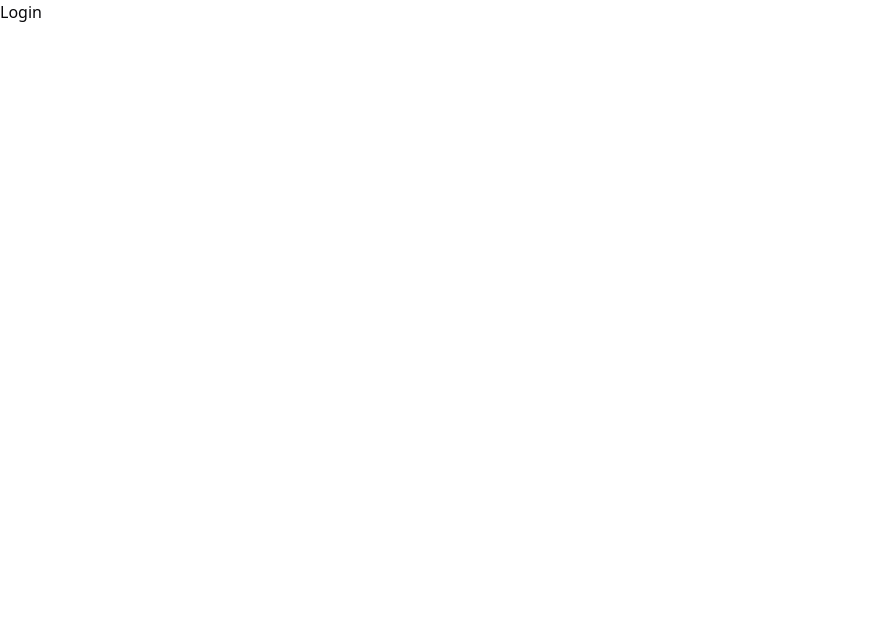
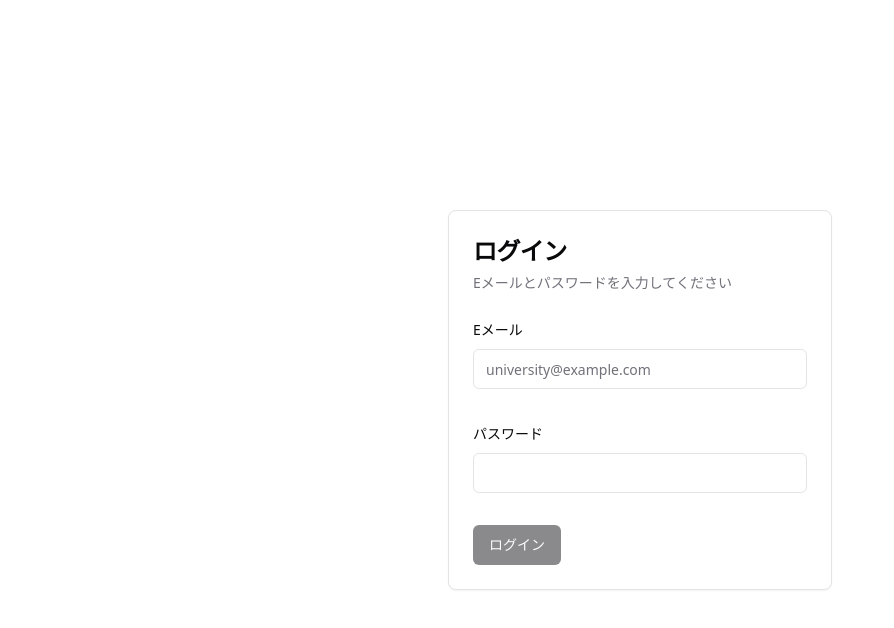
Before and after one commit to aisaka-1653/university-course-manager-front, a React (Vite) app: page /users/login in a window 1280 px wide. Shown: the top 628 px of the page, without its empty margins (0-894 px from the left). Built offline with nearby package versions, Linux system fonts and the light colour scheme.

Commit message:
feat: ログインフォームのレイアウトを実装

```diff
--- a/src/components/pages/Login.tsx
+++ b/src/components/pages/Login.tsx
@@ -1,3 +1,83 @@
+import { loginFormSchema, LoginFormSchema } from "@/schema/loginFormSchema";
+import { zodResolver } from "@hookform/resolvers/zod";
+import { useForm } from "react-hook-form";
+import {
+  Form,
+  FormControl,
+  FormField,
+  FormItem,
+  FormLabel,
+  FormMessage,
+} from "../ui/form";
+import { Button } from "../ui/button";
+import { Input } from "../ui/input";
+import {
+  Card,
+  CardContent,
+  CardDescription,
+  CardHeader,
+  CardTitle,
+} from "../ui/card";
+
 export const Login = () => {
-  return <div>Login</div>
-}
+  const form = useForm<LoginFormSchema>({
+    mode: "onChange",
+    resolver: zodResolver(loginFormSchema),
+    defaultValues: {
+      email: "",
+      password: "",
+    },
+  });
+
+  const handleSubmit = (user: LoginFormSchema) => {
+    console.log(user);
+    form.reset();
+  };
+
+  return (
+    <Card className="mx-auto max-w-sm">
+      <CardHeader>
+        <CardTitle className="text-2xl">ログイン</CardTitle>
+        <CardDescription>Eメールとパスワードを入力してください</CardDescription>
+      </CardHeader>
+      <CardContent>
+        <Form {...form}>
+          <form
+            onSubmit={form.handleSubmit(handleSubmit)}
+            className="space-y-8"
+          >
+            <FormField
+              control={form.control}
+              name="email"
+              render={({ field }) => (
+                <FormItem>
+                  <FormLabel>Eメール</FormLabel>
+                  <FormControl>
+                    <Input placeholder="university@example.com" {...field} />
+                  </FormControl>
+                  <FormMessage />
+                </FormItem>
+              )}
+            />
+            <FormField
+              control={form.control}
+              name="password"
+              render={({ field }) => (
+                <FormItem>
+                  <FormLabel>パスワード</FormLabel>
+                  <FormControl>
+                    <Input {...field} />
+                  </FormControl>
+                  <FormMessage />
+                </FormItem>
+              )}
+            />
+            <Button type="submit" disabled={!form.formState.isValid}>
+              ログイン
+            </Button>
+          </form>
+        </Form>
+      </CardContent>
+    </Card>
+  );
+};
--- /dev/null
+++ b/src/components/templates/AuthLayout.tsx
@@ -0,0 +1,11 @@
+import { Outlet } from "react-router-dom"
+
+export const AuthLayout = () => {
+  return (
+    <div className="flex items-center justify-center min-h-screen">
+      <div className="container mx-auto px-4 max-w-md">
+        <Outlet />
+      </div>
+    </div>
+  )
+}
--- a/src/router/Router.tsx
+++ b/src/router/Router.tsx
@@ -1,10 +1,13 @@
 import { Login } from "@/components/pages/Login"
+import { AuthLayout } from "@/components/templates/AuthLayout"
 import { Route, Routes } from "react-router-dom"
 
 export const Router = () => {
   return (
     <Routes>
-      <Route path="users/login" element={<Login />} />
+      <Route element={<AuthLayout />}>
+        <Route path="users/login" element={<Login />} />
+      </Route>
     </Routes>
   )
 }
```
